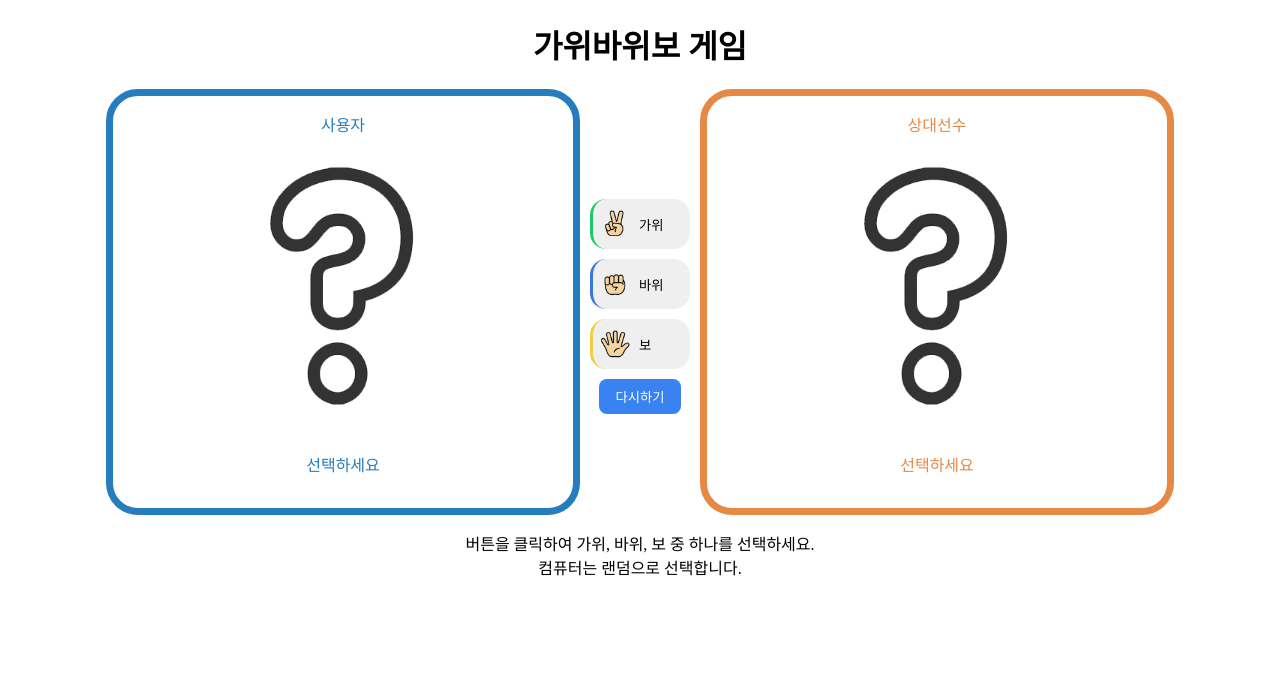
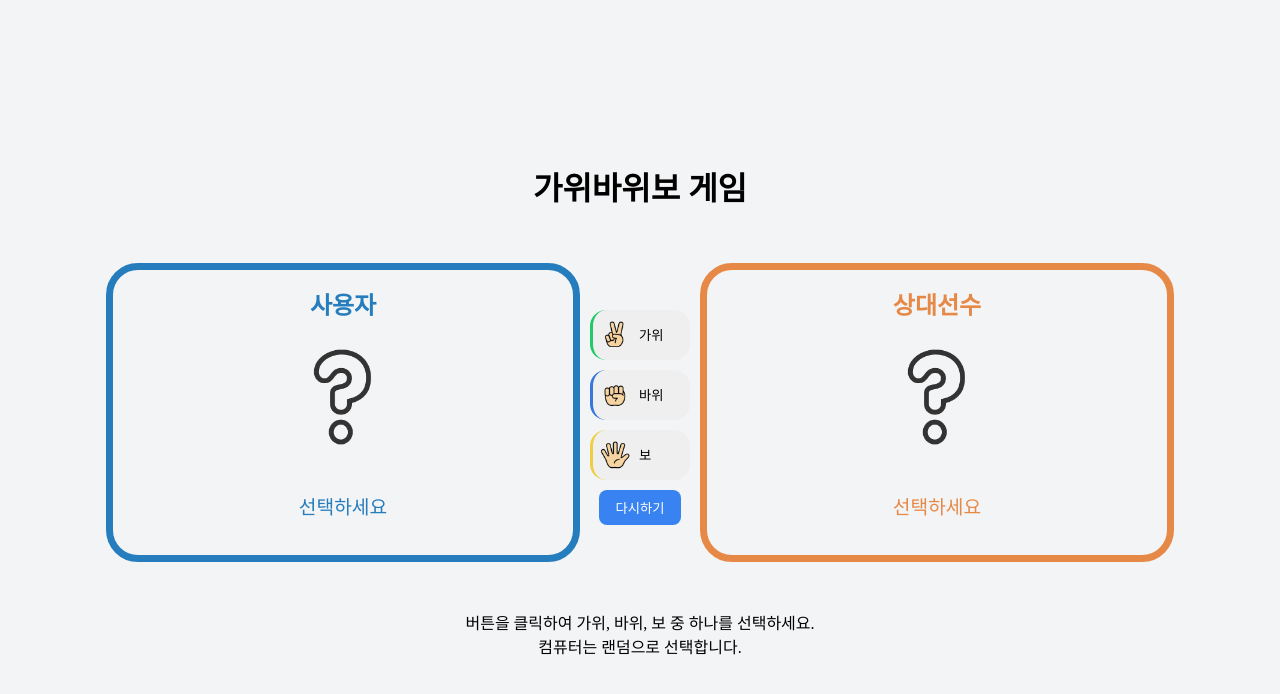
Before and after one commit to song-eun/rps-game, a React (Vite) app: page / in a window 1280 px wide. Shown: the top 694 px of the page. Built offline with nearby package versions, Linux system fonts and the light colour scheme.

Commit message:
style: 레이아웃 수정

```diff
--- a/src/components/Card.jsx
+++ b/src/components/Card.jsx
@@ -21,7 +21,9 @@ const Card = ({ player, choice, result }) => {
   return (
     <div className={`${css[player]} ${css.card} ${getResultClass()}`}>
       <span>{player === "user" ? "사용자" : "상대선수"}</span>
-      <img src={imgSrc} alt="choice" />
+      <div className={css.imgCon}>
+        <img src={imgSrc} alt="choice" />
+      </div>
       <p>{result || "선택하세요"}</p>
     </div>
   );
--- a/src/css/App.module.css
+++ b/src/css/App.module.css
@@ -1,6 +1,10 @@
 .container {
   height: 100vh;
+  display: flex;
+  flex-direction: column;
+  justify-content: center;
   text-align: center;
+  gap: 2rem;
 }
 
 .container main {
--- a/src/css/Card.module.css
+++ b/src/css/Card.module.css
@@ -4,9 +4,21 @@
   display: flex;
   flex-direction: column;
   text-align: center;
+  align-items: center;
   padding: 1rem 5rem;
   width: 300px;
   color: #e78946;
+  transition: background-color 0.4s;
+  gap: 1rem;
+}
+
+.card span {
+  font-size: 1.5rem;
+  font-weight: bold;
+}
+
+.card p {
+  font-size: 1.2rem;
 }
 
 .user {
@@ -14,7 +26,15 @@
   color: #257dbd;
 }
 
-.card img {
+.imgCon {
+  width: 120px;
+  width: 120px;
+  display: flex;
+  justify-content: center;
+  align-items: center;
+}
+
+.imgCon img {
   width: 100%;
 }
 
--- a/src/index.css
+++ b/src/index.css
@@ -0,0 +1,3 @@
+body {
+  background-color: #f3f4f6;
+}
```
